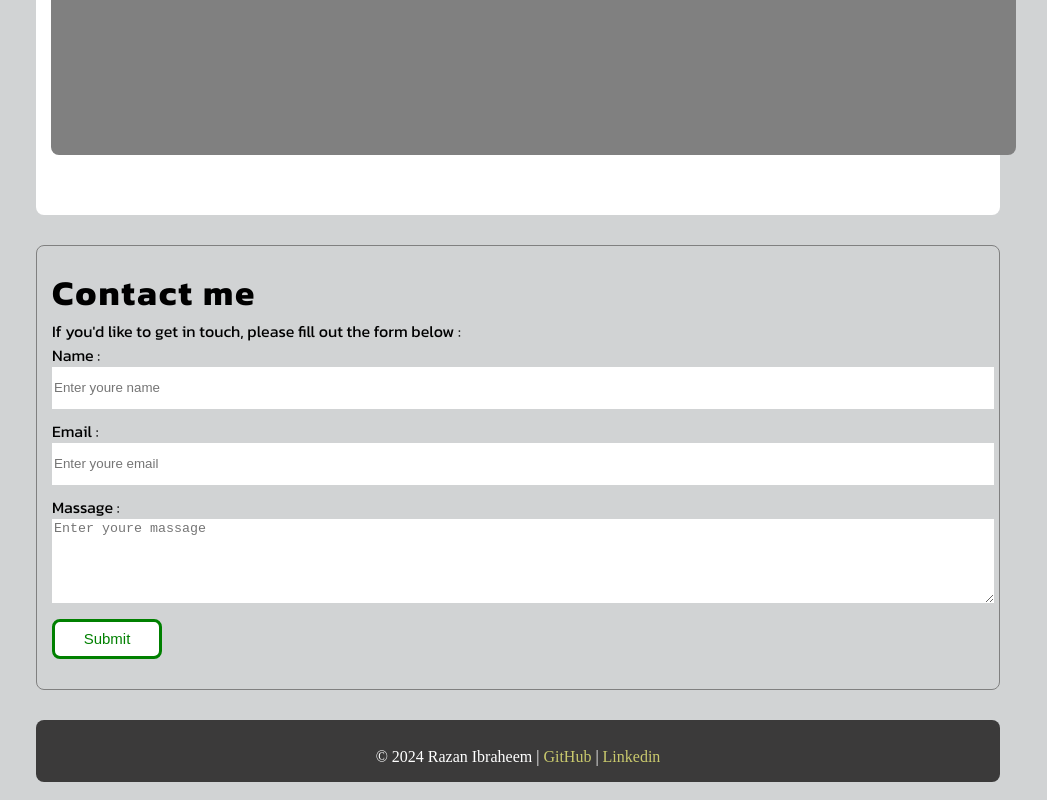
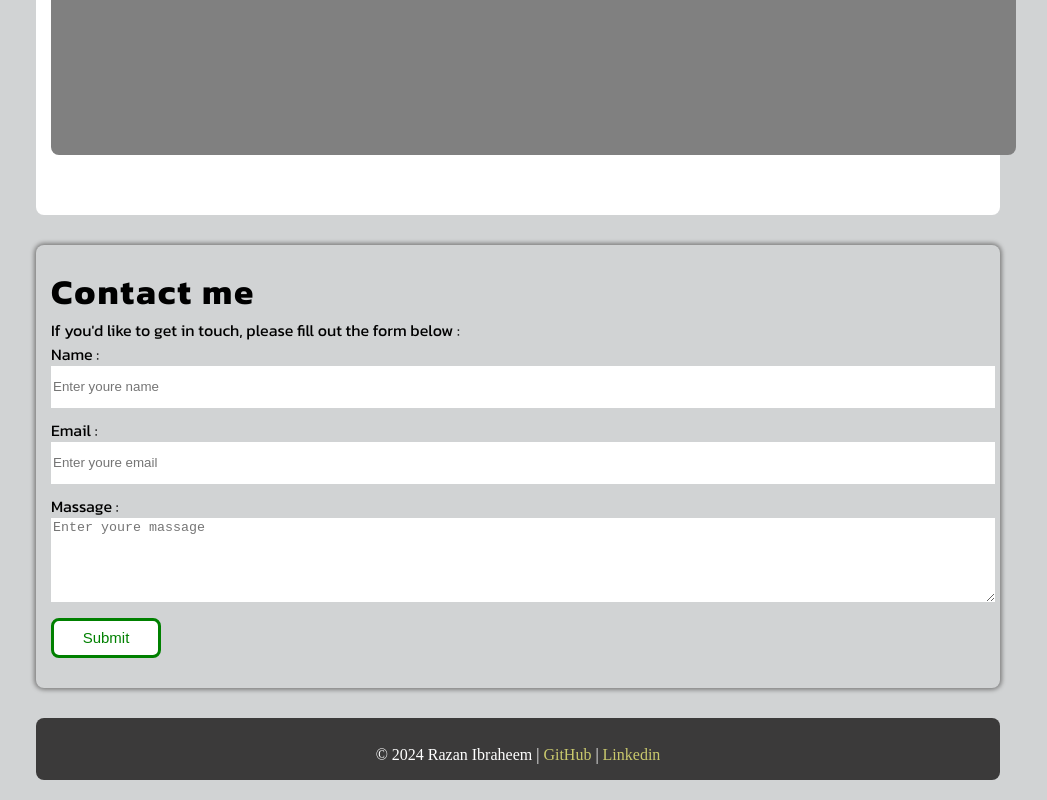
Before and after one commit to razan-aqad/Exercise-3-CSS-Positioning-and-Styling-, a plain HTML site: page index.html in a window 1280 px wide. Shown: the part 1404-2204 px from the top of the page, without its empty margins (122-1169 px from the left). Drawn offline with Linux system fonts and the light colour scheme.

Commit message:
Final edit

```diff
--- a/style.css
+++ b/style.css
@@ -223,8 +223,7 @@ section.sec5{
     border-radius: 8px;
     padding-left: 15px;
     margin-bottom: 30px;
-    margin-top: ;
-    border: 1px solid gray;
+    box-shadow: 0 0 4px 2px gray ;
 }
 section.sec5>div h2{
     font-size: 35px;
@@ -315,7 +314,13 @@ footer a.scroll-to-project{
     text-decoration: none;
 }
 footer a.scroll-to-project:hover{
+    /* font-size: 87px;
+    left: 30px;
+    bottom: 60px;
+    transition: transform 0.3s ease; */
+
     font-size: 87px;
     left: 30px;
     bottom: 60px;
+    transition: font-size 0.5s ease, left 0.3s ease, bottom 0.3s ease;
 }
```
Also changed, not shown: index.html (+0 -8 lines).
